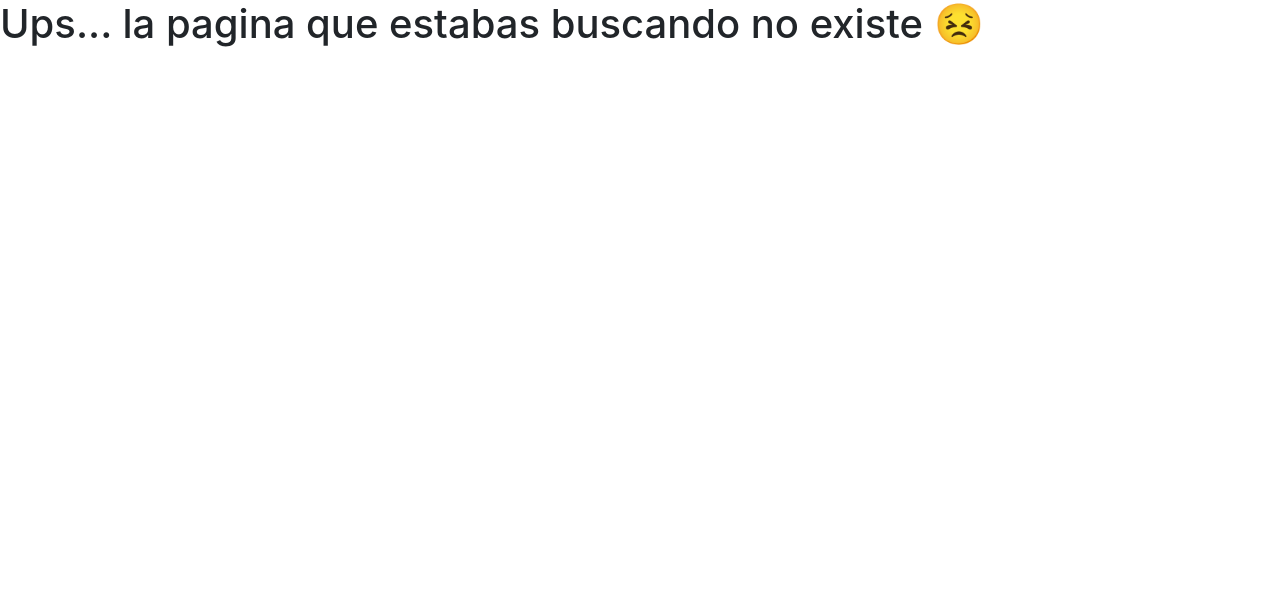
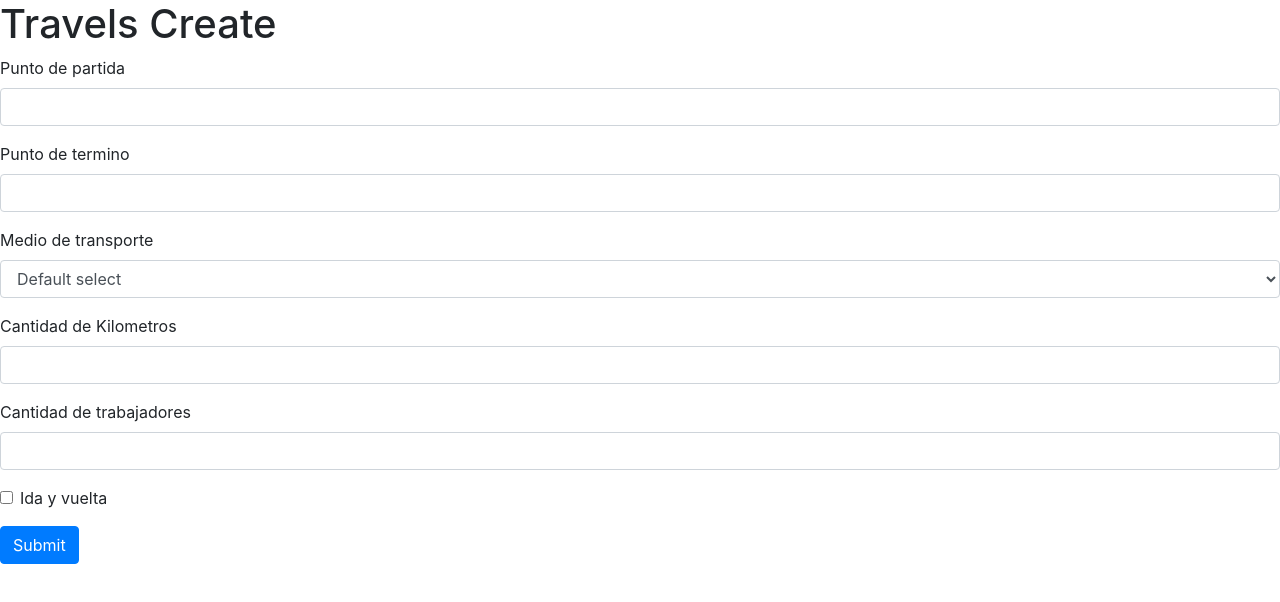
Before and after one commit to Samuelab2/co2_tracker, a React (Create React App) app: page /travels/create in a window 1280 px wide. Shown: the top 602 px of the page. Built offline with nearby package versions, Linux system fonts and the light colour scheme.

Commit message:
made the start, list and creation page components

```diff
--- a/src/pages/Home.js
+++ b/src/pages/Home.js
@@ -1,12 +1,20 @@
 import React from 'react'
-import axios from 'axios'
+import { Link } from 'react-router-dom'
 
 const Home = () => {
 
   return (
-    <>
-      <p>Holaa</p>
-    </>
+    <div className='Main__container'>
+      <div className='Hero__info'>
+        <h2>Siguele la pista a la Huella de Carbono</h2>
+        <div>Tu plataforma de ayuda para el registro, control y seguimiento de las Huellas de Carbonos generadas.</div>
+        <Link to='/travels' className='btn btn-primary'>
+          Empezar!
+        </Link>
+      </div>
+      <div className='Hero__image'>
+      </div>
+    </div>
   )
 }
 
--- /dev/null
+++ b/src/pages/TravelsCreate.js
@@ -0,0 +1,40 @@
+import React from 'react'
+
+const TravelsCreate = () => {
+  return (
+    <>
+      <h1>Travels Create</h1>
+      <form>
+        <div className="form-group">
+          <label htmlFor="start_address">Punto de partida</label>
+          <input type="text" className="form-control" id="start_address" />
+        </div>
+        <div className="form-group">
+          <label htmlFor="end_address">Punto de termino</label>
+          <input type="text" className="form-control" id="end_address" />
+        </div>
+        <div className="form-group">
+          <label htmlFor="transportation">Medio de transporte</label>
+          <select className="form-control" id="transportation">
+            <option>Default select</option>
+          </select>
+        </div>
+        <div className="form-group">
+          <label htmlFor="km">Cantidad de Kilometros</label>
+          <input type="number" className="form-control" id="km" />
+        </div>
+        <div className="form-group">
+          <label htmlFor="number_workers">Cantidad de trabajadores</label>
+          <input type="number" className="form-control" id="number_workers" />
+        </div>
+        <div className="form-group form-check">
+          <input type="checkbox" className="form-check-input" id="round_trip" />
+          <label className="form-check-label" htmlFor="round_trip">Ida y vuelta</label>
+        </div>
+        <button type="submit" className="btn btn-primary">Submit</button>
+      </form>
+    </>
+  )
+}
+
+export default TravelsCreate
--- /dev/null
+++ b/src/pages/TravelsList.js
@@ -0,0 +1,60 @@
+import React, { useState, useEffect } from 'react'
+import { Link } from 'react-router-dom'
+import axios from 'axios'
+
+const TravelsList = () => {
+  const [ data, setData ] = useState()
+  useEffect(() => {
+    axios.get('http://localhost:5000/travels')
+      .then(resp => setData(resp.data.body))
+      .catch(e => console.log(e))
+  }, [])
+  return (
+    <>
+      <h1>Travel List</h1>
+      <Link to='/travels/create' className='btn btn-primary'>
+          Empezar!
+      </Link>
+      {
+        data ?
+          <table className="table">
+            <thead>
+              <tr>
+                <th scope="col">Numero de Viaje</th>
+                <th scope="col">Dia y Hora</th>
+                <th scope="col">Punto de Inicio</th>
+                <th scope="col">Punto de termino</th>
+                <th scope="col">Kilometros recorridos</th>
+                <th scope="col">Medio de transporte</th>
+                <th scope="col">Personas en el viaje</th>
+                <th scope="col">Ida y vuelta</th>
+                <th scope="col">KGCO2 por persona</th>
+              </tr>
+            </thead>
+            <tbody>
+            {
+              data.map((travel, index) => {
+                return (
+                  <tr key={index}>
+                    <td>{index + 1}</td>
+                    <td>test</td>
+                    <td>{travel.start_addres}</td>
+                    <td>{travel.end_addres}</td>
+                    <td>{travel.km}</td>
+                    <td>{travel.transportation.transportation}</td>
+                    <td>{travel.number_workers}</td>
+                    <td>{travel.round_trip.toString()}</td>
+                    <td>{travel.transportation.transportation.emission_factor}</td>
+                  </tr>
+                )
+              })
+            }
+          </tbody>
+        </table>
+        : <p>loading</p>
+      }
+    </>
+  )
+}
+
+export default TravelsList
--- a/src/routes/App.js
+++ b/src/routes/App.js
@@ -6,11 +6,15 @@ import {
 } from "react-router-dom";
 import NotFound from '../components/NotFound';
 import Home from '../pages/Home';
+import TravelsList from '../pages/TravelsList'
+import TravelsCreate from '../pages/TravelsCreate'
 
 const App = () => (
   <Router>
       <Switch>
         <Route exact path='/' component={Home} />
+        <Route exact path='/travels' component={TravelsList} />
+        <Route exact path='/travels/create' component={TravelsCreate} />
         {/* <Route exact path='/forecast' component={Forecast} /> */}
         <Route component={NotFound} />
       </Switch>
```
